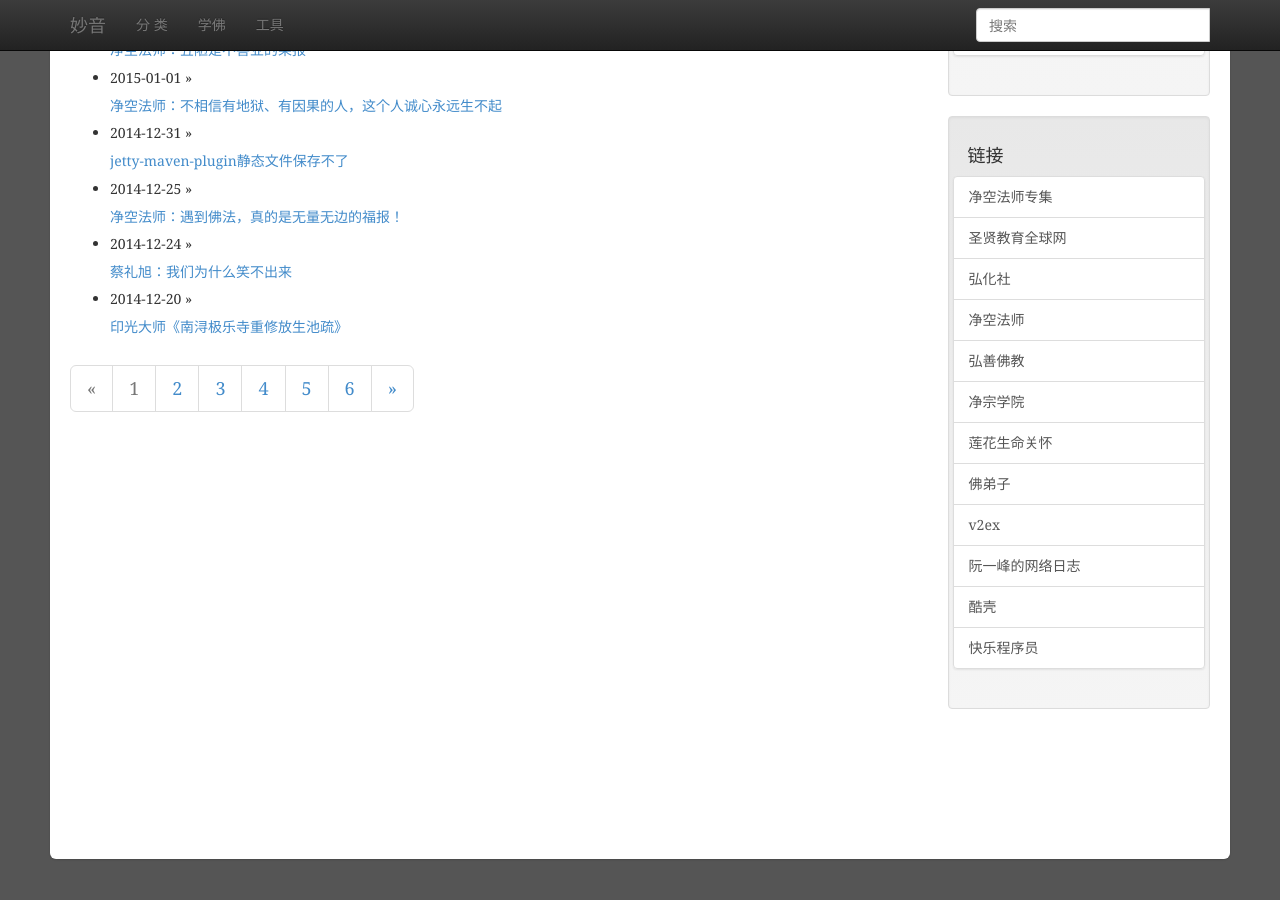
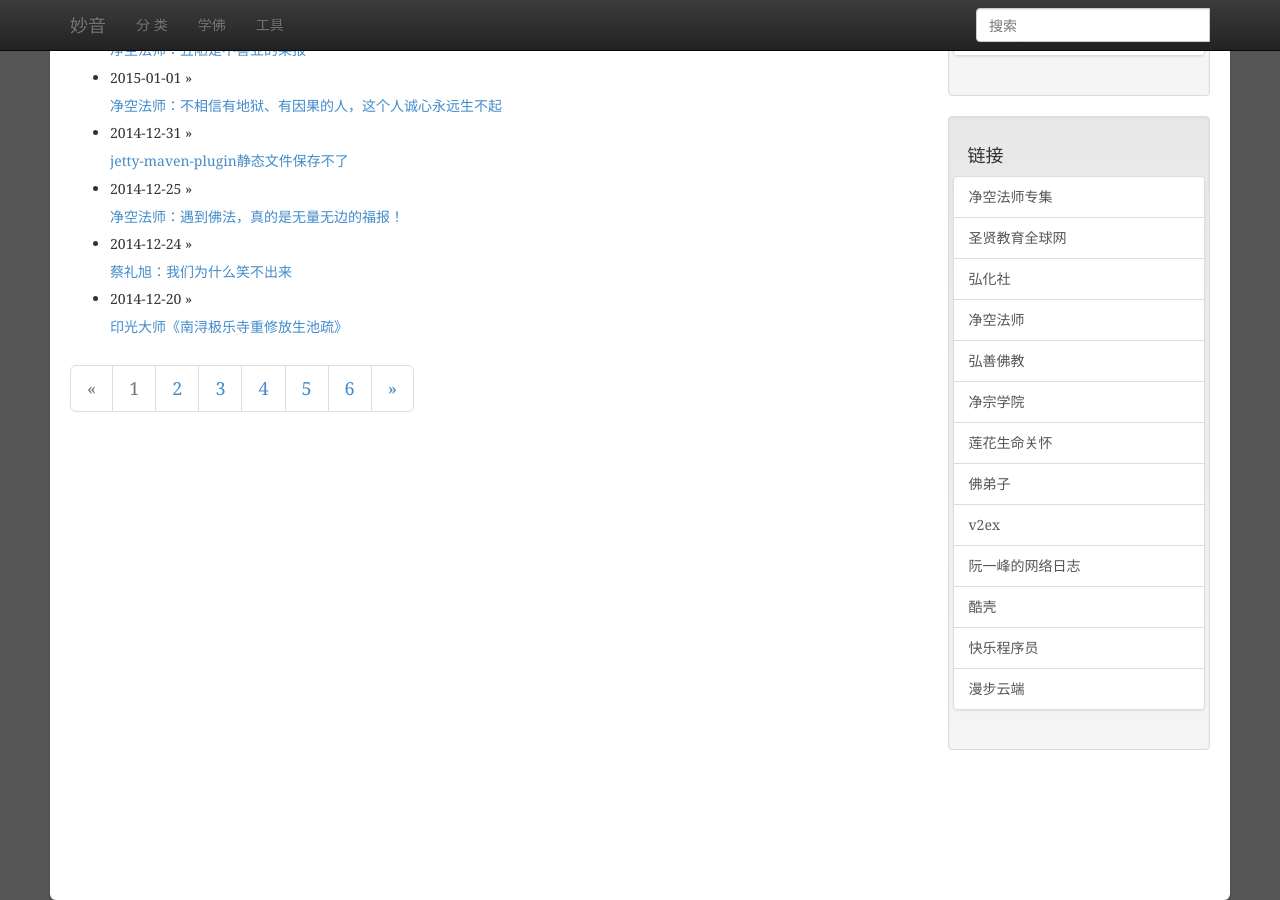
Before and after one commit to miaoyin/blog-old, a Jekyll site: the page built from index.html, in a window 1280 px wide and 900 px high, scrolled down 1392 px. Built offline with Jekyll 4.4.1, drawn with Linux system fonts in a browser that asks for light colours; Markdown is read by kramdown in place of the engine named in the settings; the list of posts is cut into pages by our own code; before the commit the page ends 2251 px from its top, so only the background shows below that.

Commit message:
连接诶

```diff
--- a/_layouts/index.html
+++ b/_layouts/index.html
@@ -47,6 +47,7 @@ layout:  header
           <a class="list-group-item" rel="nofollow" target="_blank" href="http://coolshell.cn/">酷壳</a>
 
           <a class="list-group-item" rel="nofollow" target="_blank" href="http://yongqing.is-programmer.com/">快乐程序员</a>
+          <a class="list-group-item" target="_blank" href="http://beyondzl.com/">漫步云端</a>
       </div>
     </div>
   </div>
```
